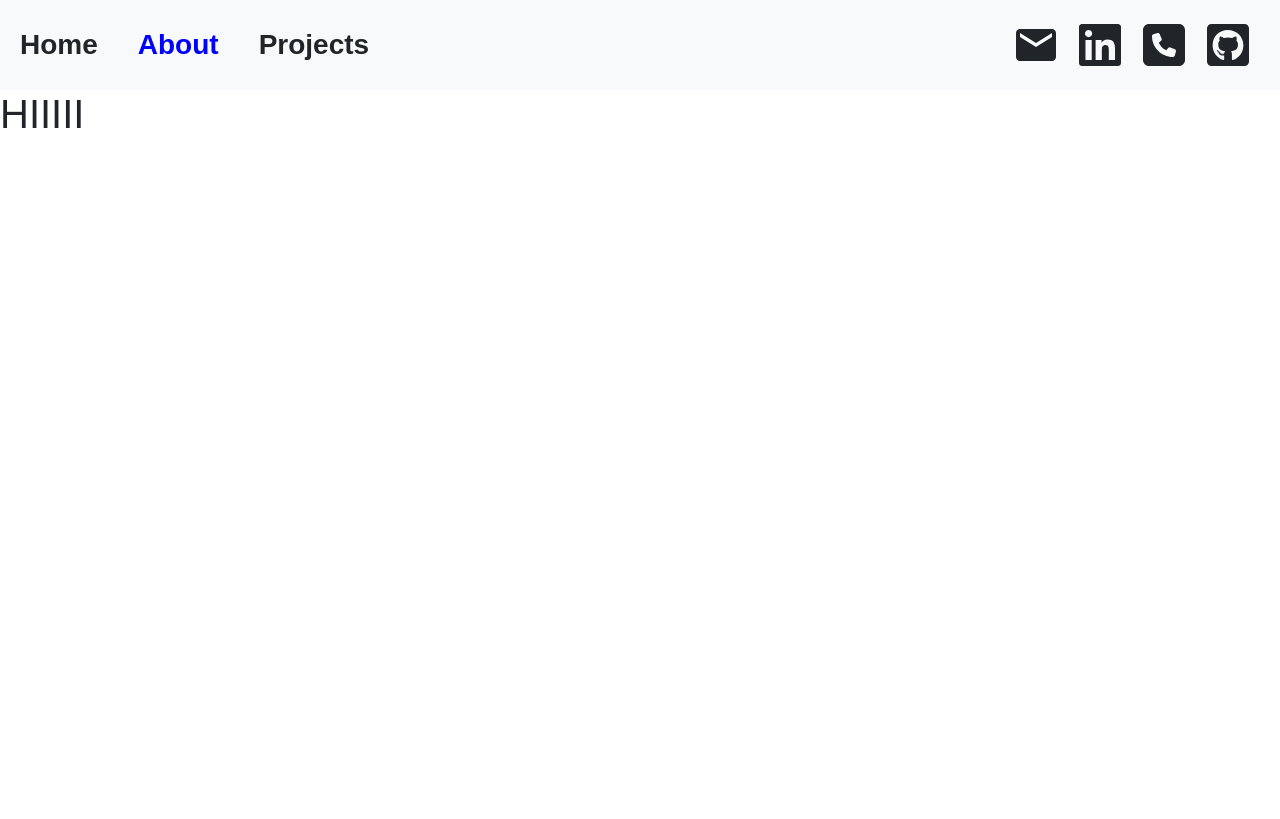
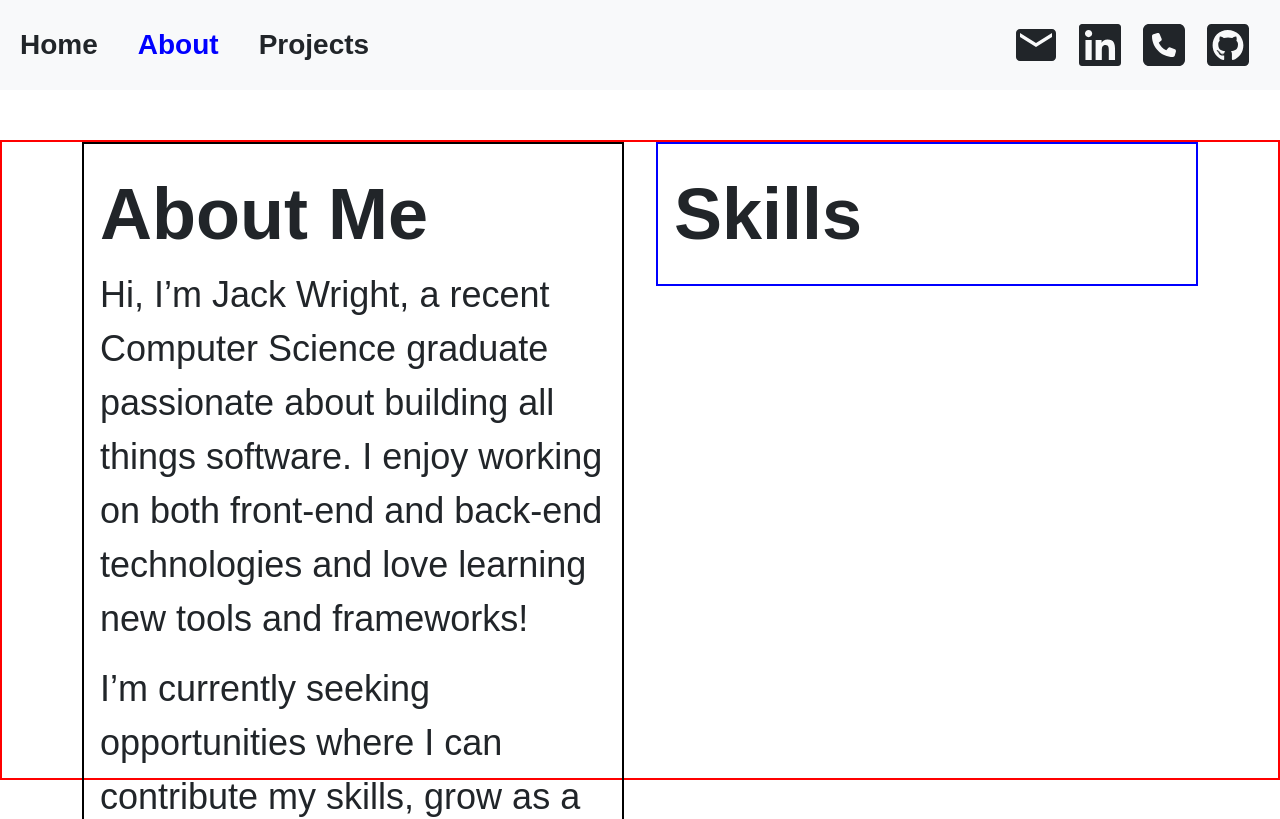
Before and after one commit to handsansanhand/PortfolioWebsite, a React app in the folder portfolio/: page /aboutpage in a window 1280 px wide. Shown: the top 819 px of the page. Built offline with nearby package versions, Linux system fonts and the light colour scheme; the HTML template or start-up script is replaced by a standard one.

Commit message:
about page implemented

```diff
--- a/portfolio/src/components/Aboutpage.css
+++ b/portfolio/src/components/Aboutpage.css
@@ -0,0 +1,38 @@
+.aboutMeContainer {
+  display: flex;
+  justify-content: space-between;
+  align-items: flex-start;
+  height: 80vh;
+  margin-top: 50px;
+  padding: 0 5rem;
+  border: 2px solid red;
+  gap: 2rem; /* space between sections */
+}
+
+.aboutMeSection, .rightSection {
+  flex: 1 1 0; /* grow and shrink equally, basis 0 */
+  border: 2px solid black;
+  padding: 1rem;
+  min-width: 0; /* important to allow shrinking and text wrap */
+}
+
+.rightSection {
+  border-color: blue; /* keep your blue border */
+}
+
+.aboutMeTitle {
+     font-weight: 750;
+    font-size: 72px
+}
+.rightSectionTitle{
+     font-weight: 750;
+    font-size: 72px
+}
+.aboutMeText {
+    font-size: 36px
+}
+
+.rightSection {
+
+  border: 2px solid blue;
+}
--- a/portfolio/src/components/Aboutpage.jsx
+++ b/portfolio/src/components/Aboutpage.jsx
@@ -1,8 +1,29 @@
+import './Aboutpage.css'
+import Image from 'react-bootstrap/Image';
 
+/*
+1) About me section
 
+2) Education and Skills
+*/
 function Aboutpage() {
     return (
-      <h1>HIIIII</h1>
+        <>
+        <div className='aboutMeContainer'>
+          <div className="aboutMeSection">
+                <div className="aboutMeTitle">About Me</div>
+                <div className="aboutMeText">
+                    <p>Hi, I’m Jack Wright, a recent Computer Science graduate passionate about building all things software. I enjoy working on both front-end and back-end technologies and love learning new tools and frameworks!</p>
+                    <p>I’m currently seeking opportunities where I can contribute my skills, grow as a developer, and help create impactful software solutions. Feel free to get in touch - I’d love to connect!</p>
+                </div>
+            </div>
+           <div className="rightSection">
+                <div className="rightSectionTitle">Skills</div>
+            </div>
+        </div>
+
+        </>
+
     );
 }
 
```
Also changed, not shown: portfolio/public/download.jpg (added), portfolio/src/assets/download.jpg (added).
